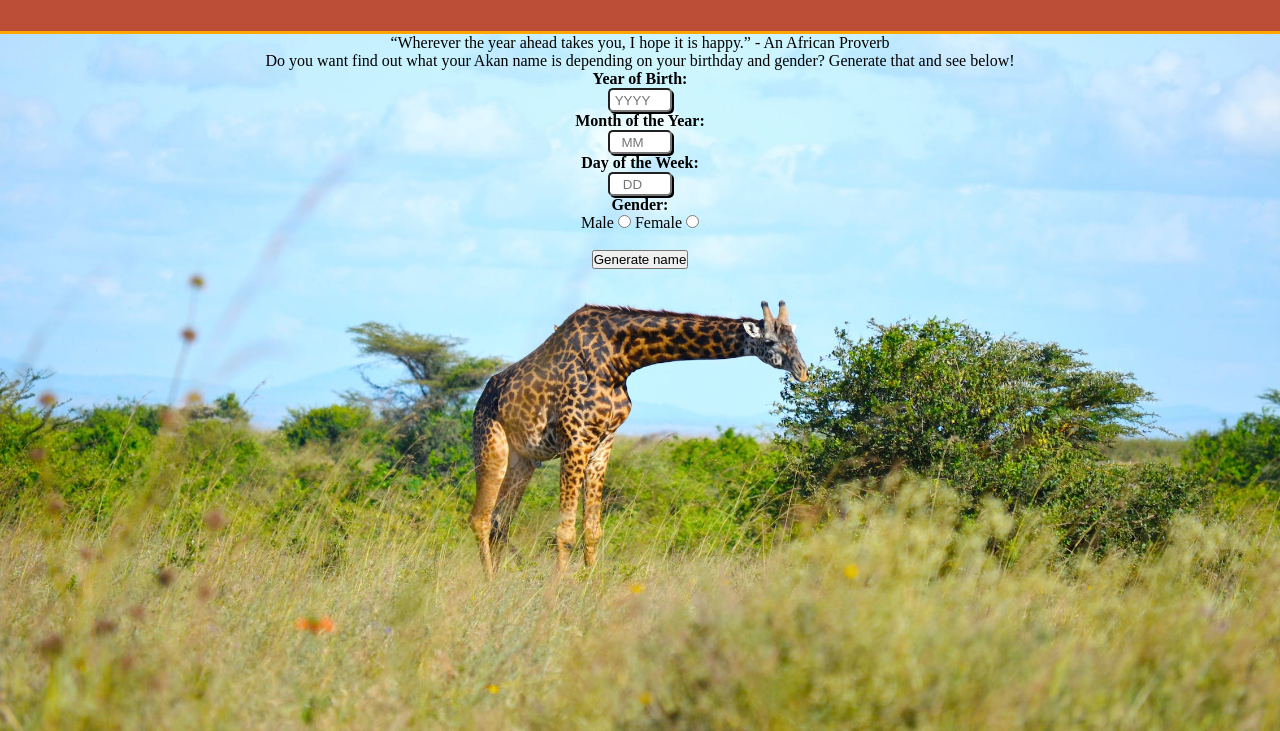
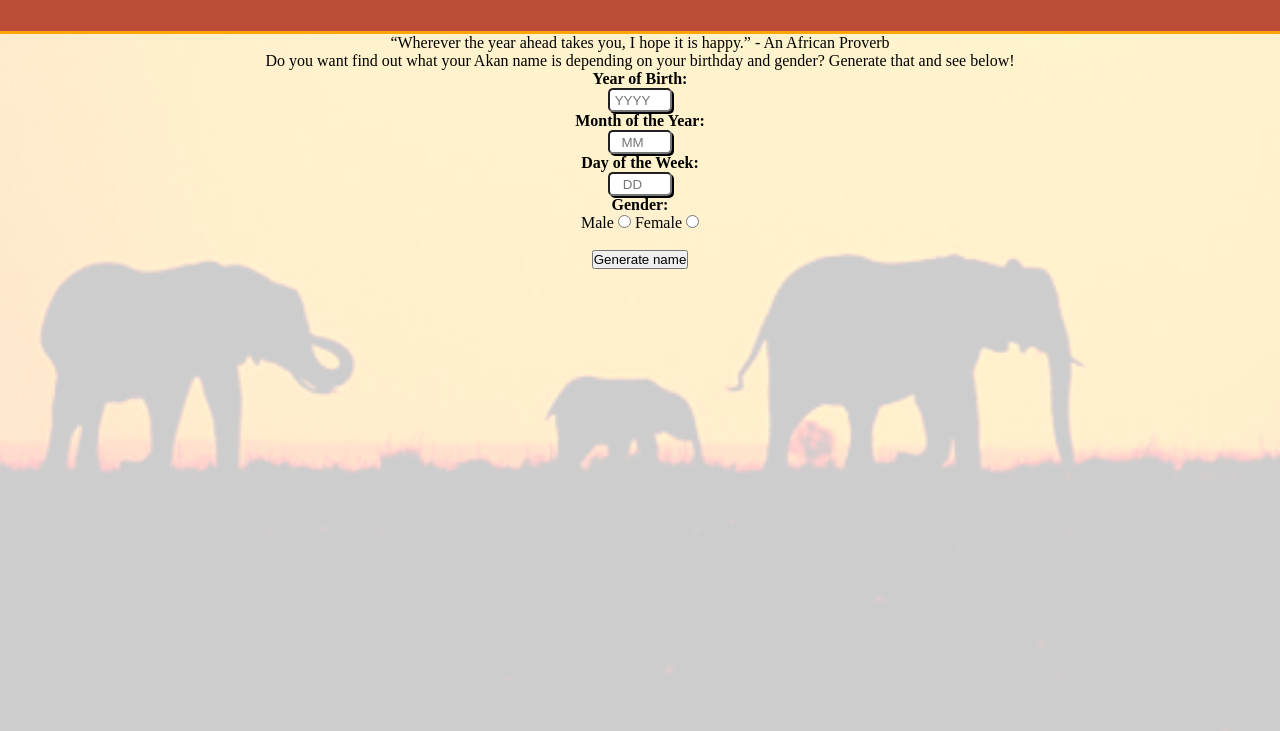
Before and after one commit to MMMuteti/homejs, a plain HTML site: page index.html in a window 1280 px wide. Shown: the part 69-800 px from the top of the page. Drawn offline with Linux system fonts and the light colour scheme.

Commit message:
background image link update

```diff
--- a/stylesheet/styles.css
+++ b/stylesheet/styles.css
@@ -4,7 +4,7 @@ body {
 	margin: 0;
 	background-color: #FFFFFF;
   text-align: center;
-  background-image: url("../images/background.jpeg");
+  background-image: url("../images/background.png");
   background-size: cover;
   background-repeat: no-repeat;
   height: 100vh;
```
